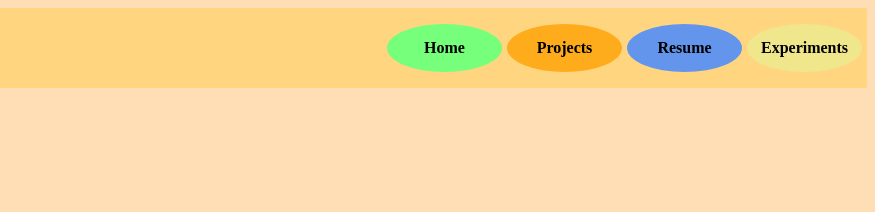
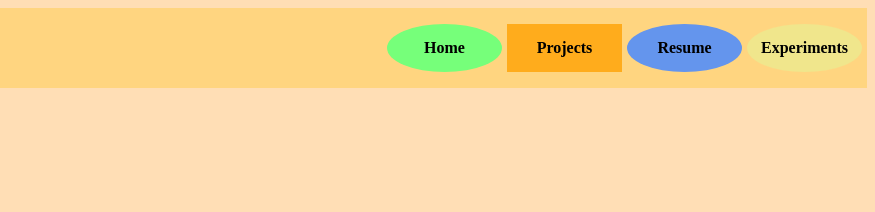
Before and after one commit to clarencechow/CSE134B_HW5, a plain HTML site: page project2.html in a window 1280 px wide. Shown: the full height of the page, 405-1280 px from the left. Drawn offline with Linux system fonts and the light colour scheme.

Commit message:
Update project2.html

```diff
--- a/project2.html
+++ b/project2.html
@@ -12,7 +12,7 @@
         <nav>
             <ul>
                 <li><a href="index.html">Home</a></li>
-                <li><a href="projects.html" style="background-color:#FFAC1C;border-radius:100%;">Projects</a></li>
+                <li><a href="projects.html" style="background-color:#FFAC1C;border-radius:0%;">Projects</a></li>
                 <li><a href="resume.html">Resume</a></li>
                 <li><a href="experiments.html">Experiments</a></li>
             </ul>
```
